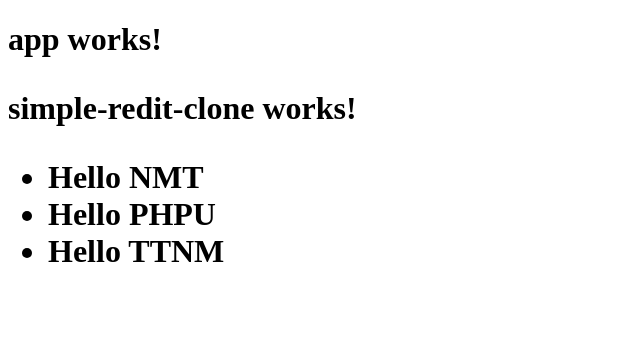
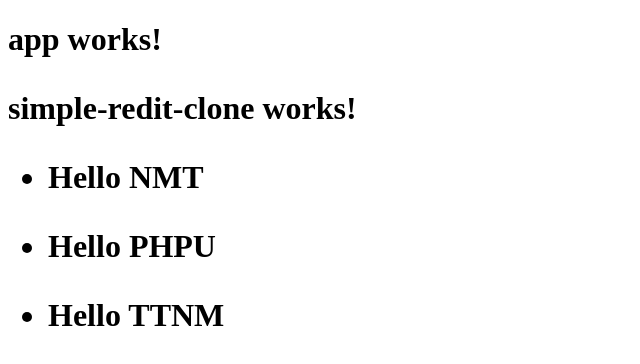
Before and after one commit to minhtrung2606-work/my-first-ng4-app, an Angular app in the folder Simple-Redit-Clone/: page / in a window 1280 px wide. Shown: the top 364 px of the page, without its empty margins (0-640 px from the left). Built offline with nearby package versions, Linux system fonts and the light colour scheme.

Commit message:
Make UserList component render list of UserItem component. Declare input in UserItem component. Pass value in UserItem component's input

```diff
--- a/Simple-Redit-Clone/src/app/user-item/user-item.component.ts
+++ b/Simple-Redit-Clone/src/app/user-item/user-item.component.ts
@@ -1,4 +1,4 @@
-import { Component, OnInit } from '@angular/core';
+import { Component, OnInit, Input } from '@angular/core';
 
 @Component({
   selector: 'app-user-item',
@@ -6,7 +6,11 @@ import { Component, OnInit } from '@angular/core';
   styleUrls: ['./user-item.component.css']
 })
 export class UserItemComponent implements OnInit {
-  name: string; // Declare a new property `name` as being of string type
+  // Adding anotation @Input() before a property of a component make this property as an input of the component
+  // Two things included:
+  // - As it's an input: it can be passed in the component
+  // - As it's a property: it can be used within the component's template
+  @Input() name: string; // Declare a new property `name` as being of string type
 
   constructor() {
     this.name = 'NMT';
--- a/Simple-Redit-Clone/src/app/user-list/user-list.component.html
+++ b/Simple-Redit-Clone/src/app/user-list/user-list.component.html
@@ -1,6 +1,6 @@
 <ul>
   <li *ngFor="let name of names">
-    Hello {{name}}
+    <app-user-item [name]="name"></app-user-item>
   </li>
 
   <!--
@@ -10,5 +10,6 @@
     2. names: is the property of this component class. Here's UserListComponent
     3. let name: is called a reference
     4. let name of names: loop over each element of collection names and assign each one to a local variable called name
+    5. [name]: pass a value to a component. This says that we wanna pass a value to the input named name
   -->
 </ul>
```
